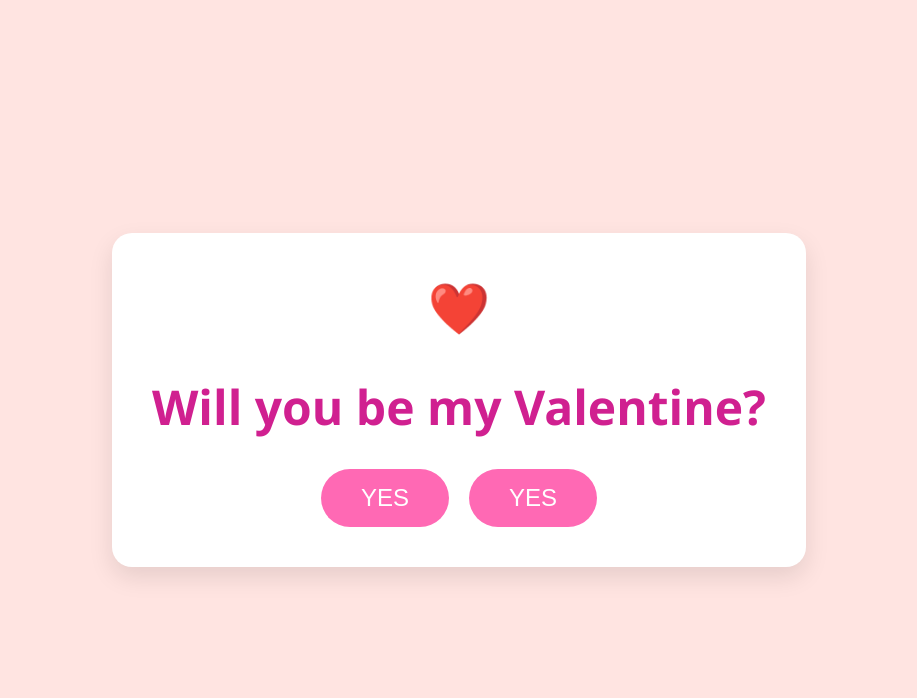
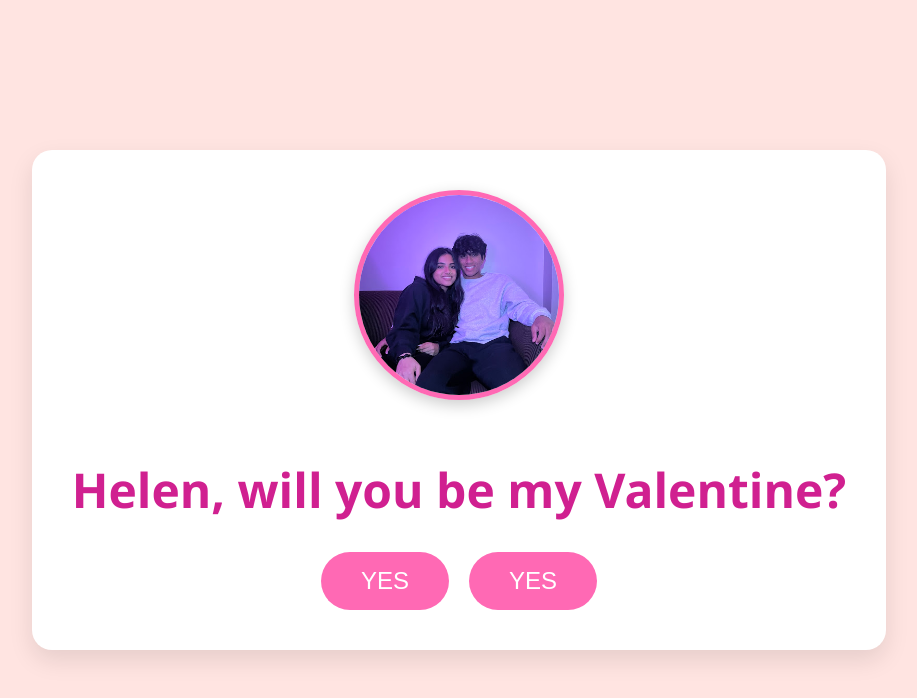
Before and after one commit to johancheriyan23-cpu/FORHELEN, a plain HTML site: page index.html in a window 1280 px wide. Shown: the whole page, without its empty margins (181-1098 px from the left). Drawn offline with Linux system fonts and the light colour scheme.

Commit message:
Update index.html

```diff
--- a/index.html
+++ b/index.html
@@ -77,8 +77,8 @@
 <body>
 
     <div class="container">
-        <div class="heart">❤️</div>
-        <h1>Will you be my Valentine?</h1>
+        <img src="us.png" alt="Us" style="width: 200px; height: 200px; object-fit: cover; border-radius: 50%; border: 5px solid #ff69b4; margin-bottom: 20px; box-shadow: 0 5px 15px rgba(0,0,0,0.2);">
+        <h1>Helen, will you be my Valentine?</h1>
 
         <div class="buttons" id="button-group">
             <button onclick="sayYes()">YES</button>
```
